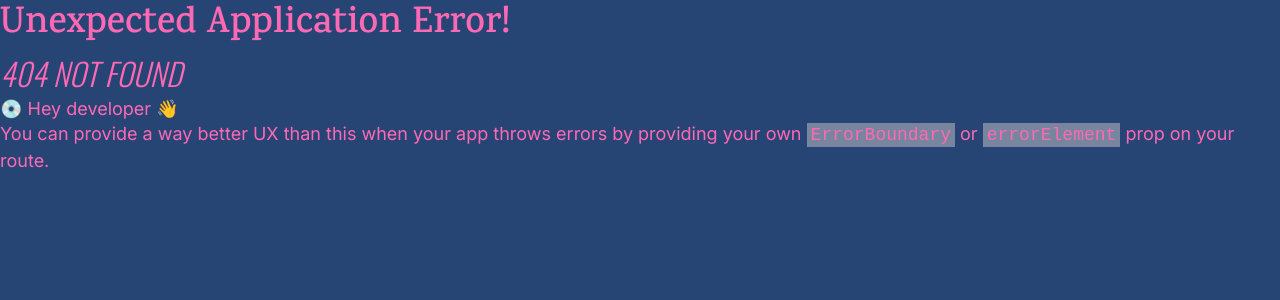
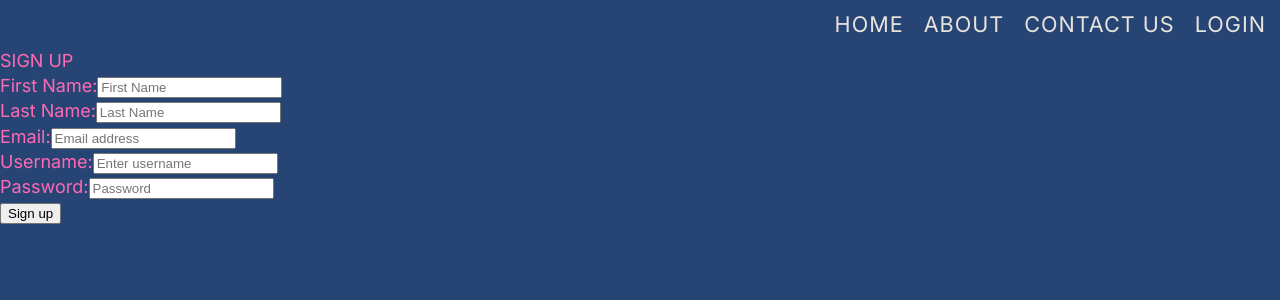
Before and after one commit to Lyndallh/crowdfunding-frontend, a React (Vite) app: page /signup in a window 1280 px wide. Before the commit this address had no page. Shown: the top 300 px of the page. Built offline with nearby package versions, Linux system fonts and the light colour scheme; a web font is replaced by a local one.

Commit message:
page for form and link in main.jsx

```diff
--- a/src/main.jsx
+++ b/src/main.jsx
@@ -9,6 +9,7 @@ import ContactPage from "./pages/ContactPage";
 import NavBar from "./components/NavBar";
 import LoginPage from "./pages/LoginPage";
 import { AuthProvider } from "./components/AuthProvider";
+import SignupPage from "./pages/SignupPage";
 
 const router = createBrowserRouter([
   {
@@ -20,6 +21,7 @@ const router = createBrowserRouter([
       { path: "/about", element: <AboutPage /> },
       { path: "/contact", element: <ContactPage /> },
       { path: "/login", element: <LoginPage /> },
+      { path: "/signup", element: <SignupPage /> },
     ],
   },
 ]);
--- /dev/null
+++ b/src/pages/SignupPage.jsx
@@ -0,0 +1,7 @@
+import SignupForm from "../components/SignupForm.jsx";
+
+function SignupPage(){
+    return <SignupForm />;
+}
+
+export default SignupPage;
```
